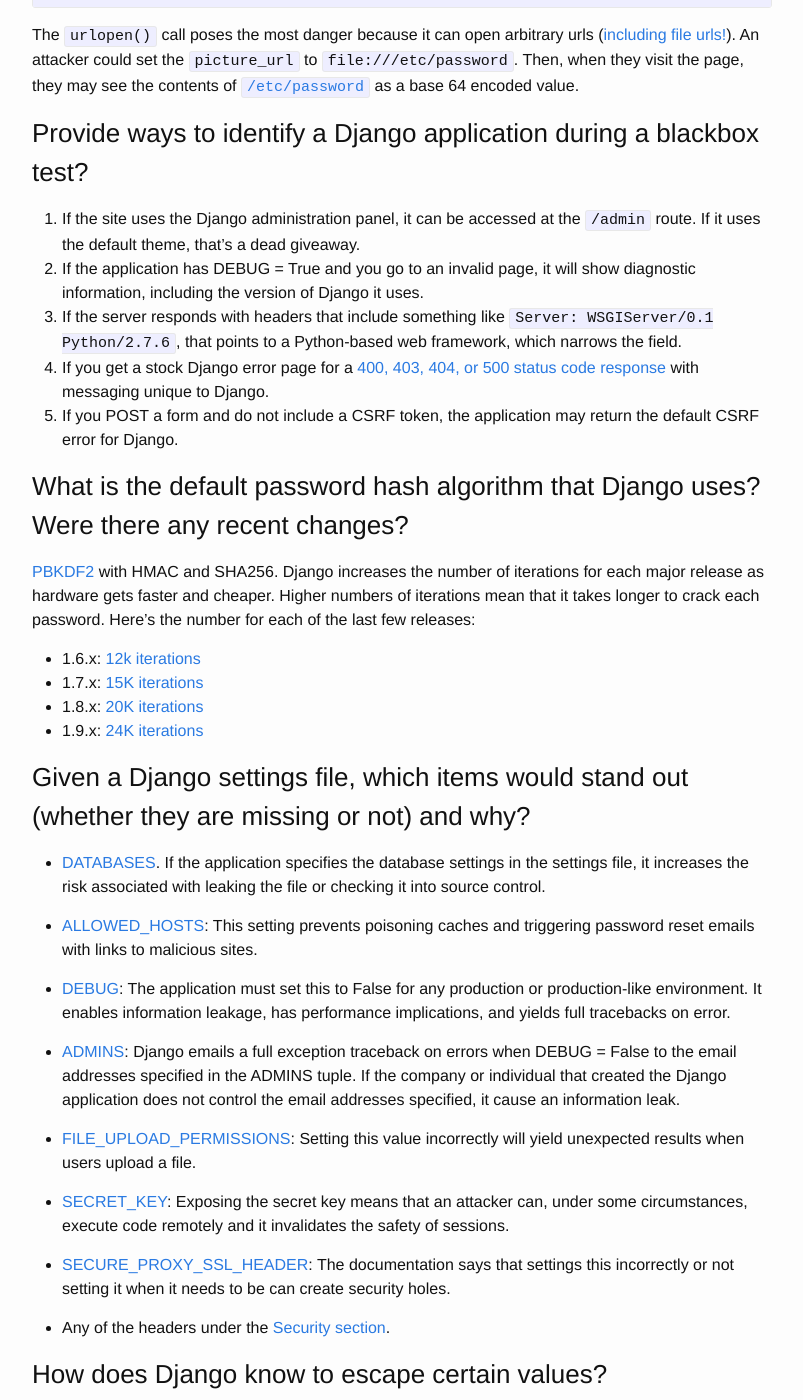
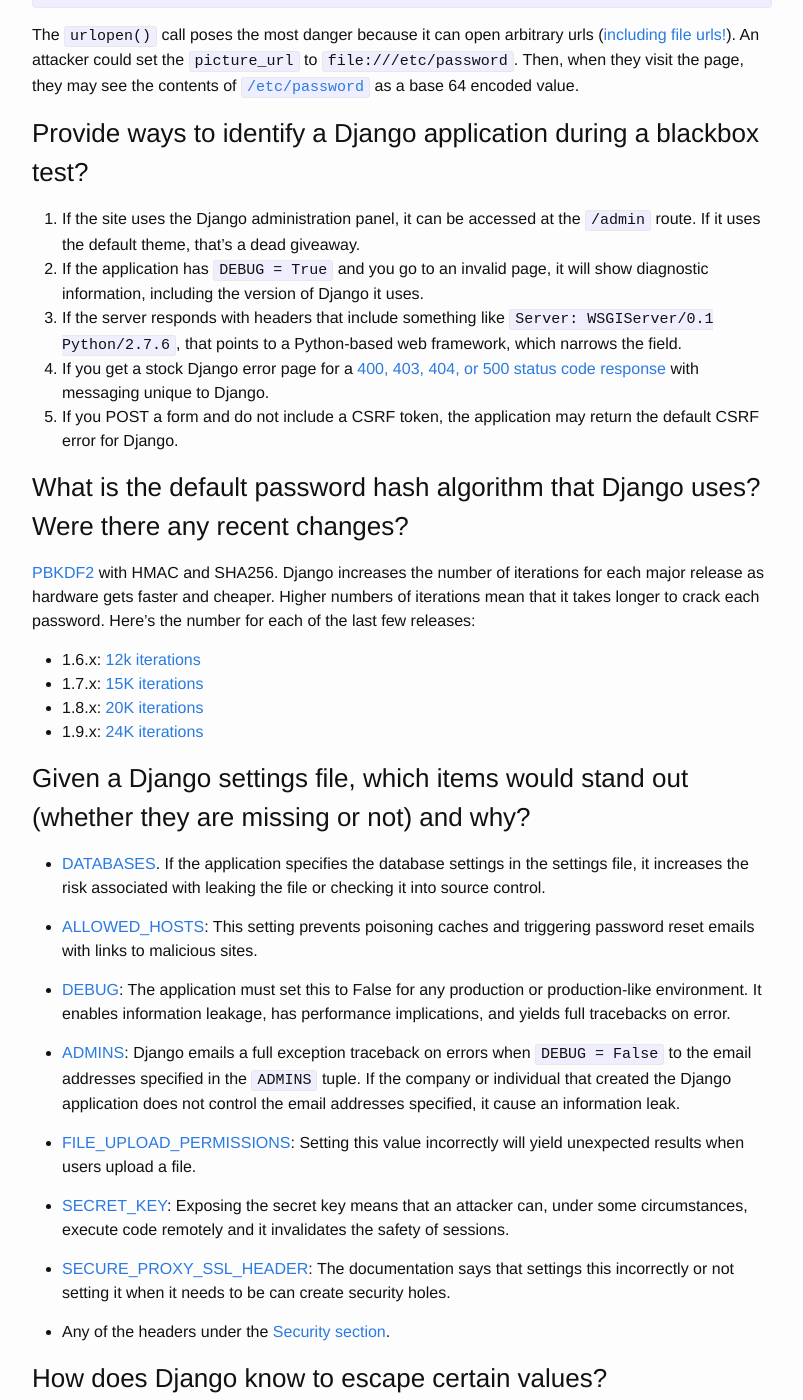
Before and after one commit to kevinlondon/kevinlondon.github.io, a Jekyll site: the page built from _posts/2015-10-16-answers-to-django-security-questions.md, in a window 1280 px wide and 1400 px high, scrolled down 1661 px. Shown: the whole window, without its empty margins (238-1041 px from the left). Built offline with Jekyll 4.4.1, drawn with Linux system fonts in a browser that asks for light colours; comment, search, counter and statistics services are not loaded.

```diff
--- a/_posts/2015-10-16-answers-to-django-security-questions.md
+++ b/_posts/2015-10-16-answers-to-django-security-questions.md
@@ -94,7 +94,7 @@ Then, when they visit the page, they may see the contents of
 
 1. If the site uses the Django administration panel, it can be accessed at the
    `/admin` route. If it uses the default theme, that's a dead giveaway.
-2. If the application has DEBUG = True and you go to an invalid page,
+2. If the application has `DEBUG = True` and you go to an invalid page,
    it will show diagnostic information, including the version of Django it uses.
 3. If the server responds with headers that include something like `Server:
    WSGIServer/0.1 Python/2.7.6`, that points to a Python-based web framework,
@@ -135,8 +135,8 @@ environment. It enables information leakage, has performance implications, and
 yields full tracebacks on error.
 
 * [ADMINS](https://docs.djangoproject.com/en/1.8/ref/settings/#admins): Django
-emails a full exception traceback on errors when DEBUG = False to the email
-addresses specified in the ADMINS tuple. If the company or individual that
+emails a full exception traceback on errors when `DEBUG = False` to the email
+addresses specified in the `ADMINS` tuple. If the company or individual that
 created the Django application does not control the email addresses specified,
 it cause an information leak.
 
```
